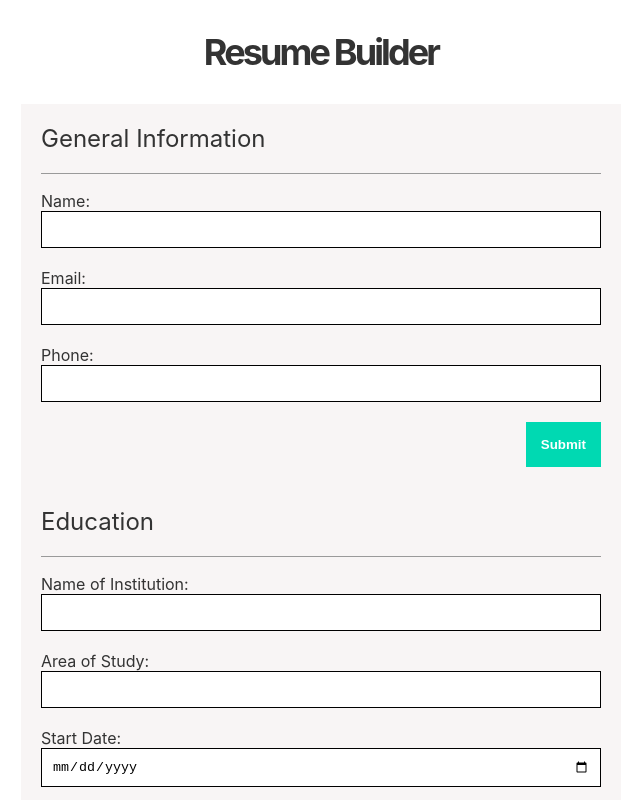
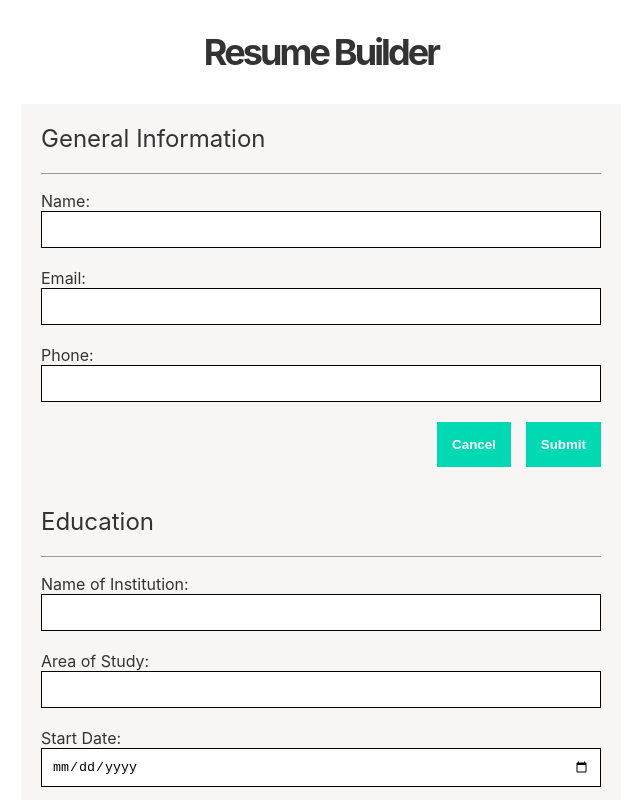
Before and after one commit to esteban90-dev/resume-builder, a React (Create React App) app: page / in a window 1280 px wide. Shown: the top 800 px of the page, without its empty margins (319-959 px from the left). Built offline with nearby package versions, Linux system fonts and the light colour scheme; the HTML template or start-up script is replaced by a standard one.

Commit message:
add cancel button to InformationForm

```diff
--- a/src/components/InformationCard.js
+++ b/src/components/InformationCard.js
@@ -7,21 +7,30 @@ export default class InformationCard extends React.Component {
     super(props);
 
     this.state = {
-      name: '',
-      email: '',
-      phone: '',
-      isSubmitted: false,
+      submitted: {
+        name: '',
+        email: '',
+        phone: '',
+      },
+      temporary: {
+        name: '',
+        email: '',
+        phone: '',
+      },
+      isInEditMode: true,
     }
 
     this.handleChange = this.handleChange.bind(this);
     this.handleSubmit = this.handleSubmit.bind(this);
     this.handleEdit = this.handleEdit.bind(this);
+    this.handleCancel = this.handleCancel.bind(this);
   }
 
   handleChange(event) {
-    this.setState(
-      {...this.state, [event.target.name]: event.target.value}
-    );
+    this.setState(prevState => {
+      prevState.temporary[event.target.name] = event.target.value;
+      return prevState;
+    });
   }
 
   handleSubmit(event) {
@@ -30,13 +39,28 @@ export default class InformationCard extends React.Component {
     const email = event.target.email.value;
     const phone = event.target.phone.value;
 
-    this.setState({name, email, phone, isSubmitted: true});
+    this.setState(prevState => {
+      prevState.submitted = {name, email, phone}
+      prevState.isInEditMode = false;
+      return prevState;
+    });
   }
 
   handleEdit(event) {
-    this.setState(
-      {...this.state, isSubmitted: false}
+    this.setState(prevState => {
+      prevState.temporary = {...prevState.submitted};
+      prevState.isInEditMode = true;
+      return prevState;
+    }
     );
+  }
+
+  handleCancel(event) {
+    this.setState(prevState => {
+      prevState.temporary = {...prevState.submitted};
+      prevState.isInEditMode = false;
+      return prevState;
+    });
   }
 
   render() {
@@ -44,16 +68,17 @@ export default class InformationCard extends React.Component {
       <section className="information">
         <h2 className="information__title">General Information</h2>
         <hr></hr>
-        { this.state.isSubmitted ?
-          <InformationDisplay
-            formData={this.state}
-            handleEdit={this.handleEdit}
+        { this.state.isInEditMode ?
+          <InformationForm
+            information={this.state.temporary}
+            handleChange={this.handleChange}
+            handleSubmit={this.handleSubmit}
+            handleCancel={this.handleCancel}
           />
           :
-          <InformationForm
-            formData={this.state}
-            handleChange={this.handleChange}
-            handleSubmit={this.handleSubmit}
+          <InformationDisplay
+            information={this.state.submitted}
+            handleEdit={this.handleEdit}
           />
         }
 
--- a/src/components/InformationDisplay.js
+++ b/src/components/InformationDisplay.js
@@ -9,9 +9,9 @@ export default class InformationDisplay extends React.Component {
   render() {
     return (
       <>
-        <p>{this.props.formData.name}</p>
-        <p>{this.props.formData.email}</p>
-        <p>{this.props.formData.phone}</p>
+        <p>{this.props.information.name}</p>
+        <p>{this.props.information.email}</p>
+        <p>{this.props.information.phone}</p>
         <div className="button-container">
           <button
             className="button"
--- a/src/components/InformationForm.js
+++ b/src/components/InformationForm.js
@@ -6,18 +6,15 @@ export default class InformationForm extends React.Component {
   }
 
   render() {
-    console.log(this.props.formData.isSubmitted);
     return (
-      <form
-        onSubmit={this.props.handleSubmit}
-      >
+      <form onSubmit={this.props.handleSubmit}>
         <label htmlFor="name" className="information__label">Name:</label>
         <input
           type="text"
           id="name"
           className="information__field"
           name="name"
-          value={this.props.formData.name}
+          value={this.props.information.name}
           onChange={this.props.handleChange}
           required={true}>
         </input>
@@ -28,7 +25,7 @@ export default class InformationForm extends React.Component {
           id="email"
           className="information__field"
           name="email"
-          value={this.props.formData.email}
+          value={this.props.information.email}
           onChange={this.props.handleChange}
           required={true}>
         </input>
@@ -39,15 +36,13 @@ export default class InformationForm extends React.Component {
           id="phone"
           className="information__field"
           name="phone"
-          value={this.props.formData.phone}
+          value={this.props.information.phone}
           onChange={this.props.handleChange}
           required={true}>
         </input>
 
         <div className="button-container">
-          { this.props.formData.isSubmitted &&
-            <button className="button">Cancel</button>
-          }
+          <button type="button" className="button" onClick={this.props.handleCancel}>Cancel</button>
           <button type="submit" className="button">Submit</button>
         </div>
       </form>
```
